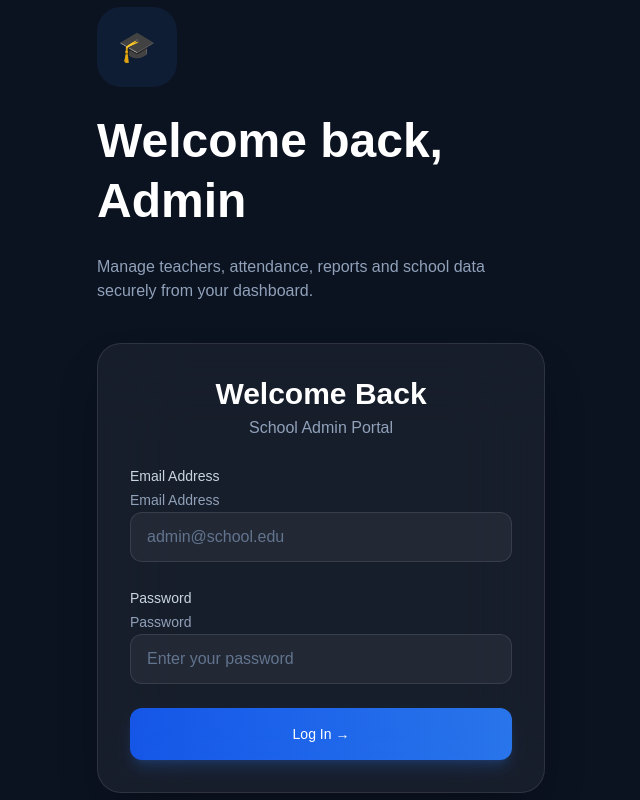
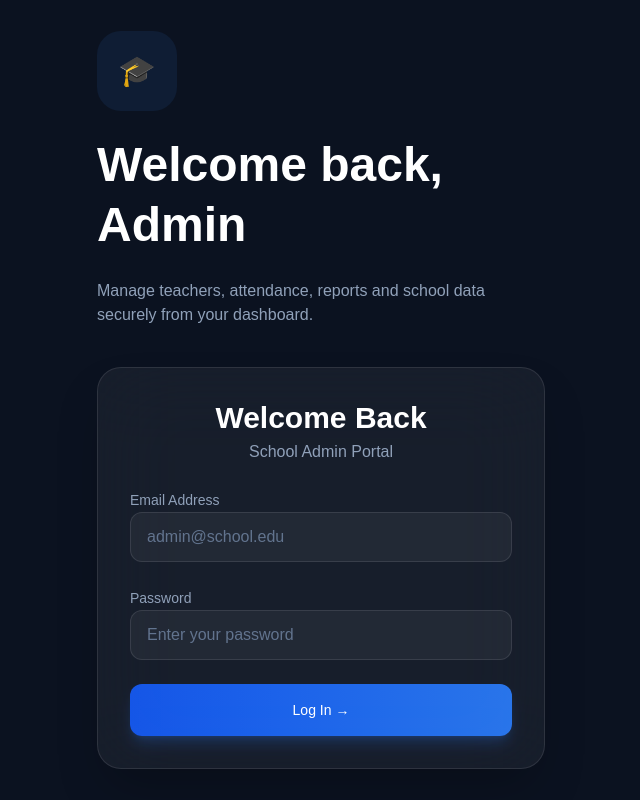
Before and after one commit to tausif1320/school-web, a Next.js app: page /login/admin in a window 1280 px wide. Shown: the whole page, without its empty margins (319-959 px from the left). Built offline with nearby package versions, Linux system fonts and the light colour scheme.

Commit message:
Hover added

```diff
--- a/src/app/admin/dashboard/page.tsx
+++ b/src/app/admin/dashboard/page.tsx
@@ -164,7 +164,7 @@ function StatCard({ title, value, color, Icon }: StatCardProps) {
   };
 
   return (
-    <div className="glass p-6">
+    <div className="glass p-6 transition-all duration-200 hover:-translate-y-[2px] hover:shadow-xl hover:shadow-blue-500/10">
       <div className={`w-11 h-11 rounded-xl flex items-center justify-center mb-4 ${glow[color]}`}>
         <Icon size={20} />
       </div>
@@ -185,7 +185,7 @@ function ActionItem({ title, subtitle, color, Icon, href }: ActionItemProps) {
   return (
     <Link
       href={href}
-      className="glass p-6 flex justify-between items-center hover:scale-[1.02] transition"
+      className="glass p-6 transition-all duration-200 hover:-translate-y-[2px] hover:shadow-xl hover:shadow-blue-500/10 flex justify-between items-center hover:scale-[1.02] transition"
     >
       <div className="flex gap-4 items-center">
         <div className={`w-11 h-11 rounded-xl flex items-center justify-center ${glow[color]}`}>
--- a/src/app/login/admin/page.tsx
+++ b/src/app/login/admin/page.tsx
@@ -34,7 +34,7 @@ export default function AdminLogin() {
           </div>
 
           <div className="space-y-2">
-            <label className="text-sm text-slate-300">Email Address</label>
+            <label className="text-sm text-slate-300"></label>
             <Input
               label="Email Address"
               type="email"
@@ -42,7 +42,7 @@ export default function AdminLogin() {
           </div>
 
           <div className="space-y-2">
-            <label className="text-sm text-slate-300">Password</label>
+            <label className="text-sm text-slate-300"></label>
             <Input
               label="Password"
               type="password"
--- a/src/app/login/teacher/page.tsx
+++ b/src/app/login/teacher/page.tsx
@@ -34,7 +34,7 @@ export default function TeacherLogin() {
           </div>
 
           <div className="space-y-2">
-            <label className="text-sm text-slate-300">Email Address</label>
+            <label className="text-sm text-slate-300"></label>
             <Input
               label="Email Address"
               type="email"
@@ -43,7 +43,7 @@ export default function TeacherLogin() {
           </div>
 
           <div className="space-y-2">
-            <label className="text-sm text-slate-300">Password</label>
+            <label className="text-sm text-slate-300"></label>
             <Input
               label="Password"
               type="password"
--- a/src/app/page.tsx
+++ b/src/app/page.tsx
@@ -2,8 +2,6 @@
 
 import { useRouter } from "next/navigation";
 import Button from "@/components/ui/Button";
-
-
 
 export default function RoleSelectPage() {
   const router = useRouter();
@@ -37,10 +35,15 @@ export default function RoleSelectPage() {
           <Button
             ripple
             variant="secondary"
-  className="p-6 flex gap-6 text-left w-full"
             onClick={() => router.push("/login/admin")}
+            className="
+              p-6 flex gap-6 text-left w-full
+              transition-all duration-200
+              hover:-translate-y-[2px]
+              hover:shadow-xl hover:shadow-blue-500/10
+              active:translate-y-0
+            "
           >
-
             <div className="flex-1 space-y-3">
               <h2 className="text-xl font-semibold">Administrator</h2>
               <p className="text-sm text-slate-400">
@@ -59,10 +62,15 @@ export default function RoleSelectPage() {
           <Button
             ripple
             variant="secondary"
-  className="p-6 flex gap-6 text-left w-full"
             onClick={() => router.push("/login/teacher")}
+            className="
+              p-6 flex gap-6 text-left w-full
+              transition-all duration-200
+              hover:-translate-y-[2px]
+              hover:shadow-xl hover:shadow-blue-500/10
+              active:translate-y-0
+            "
           >
-
             <div className="flex-1 space-y-3">
               <h2 className="text-xl font-semibold">Teacher</h2>
               <p className="text-sm text-slate-400">
```
Lines whose indentation alone changed are shown as unchanged.
